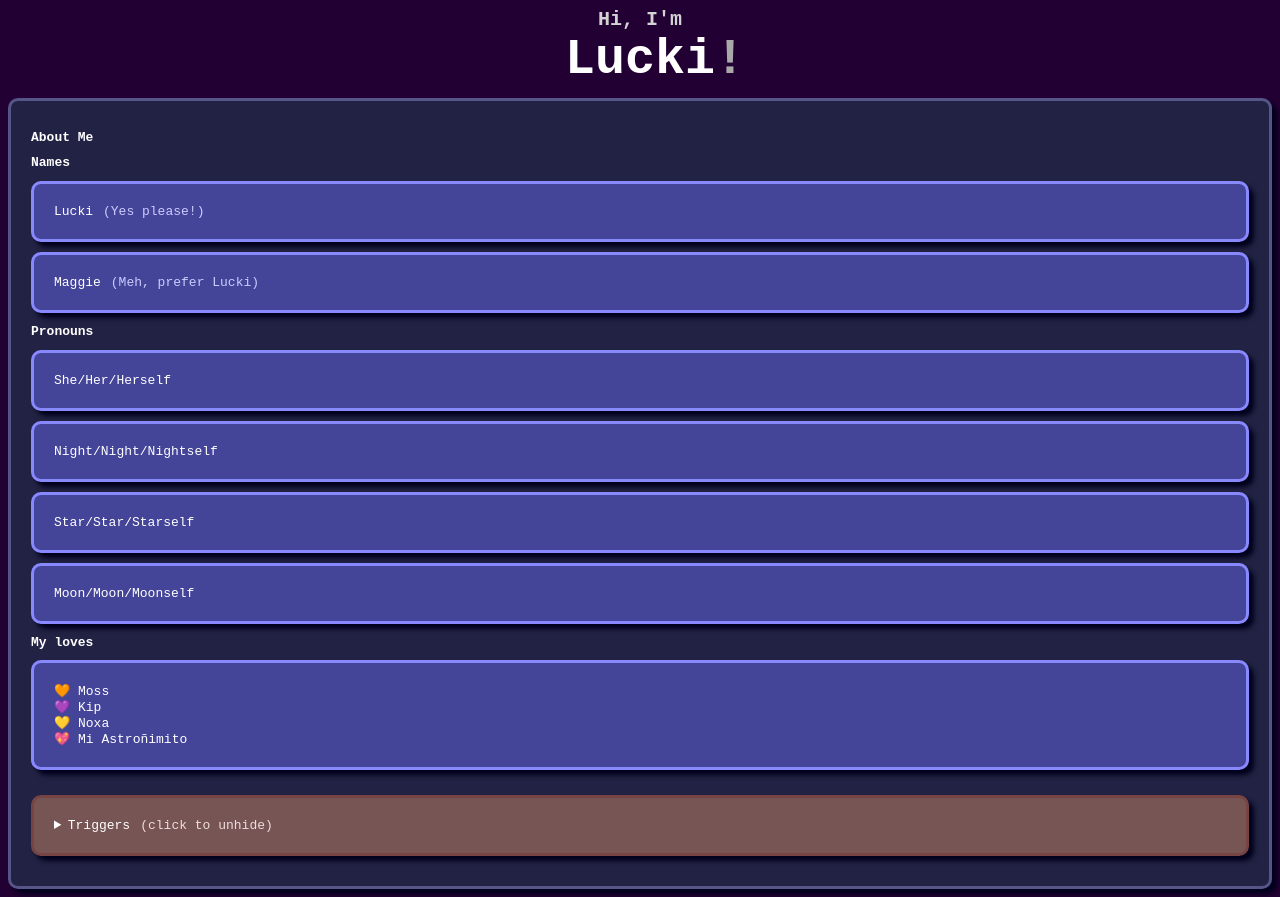
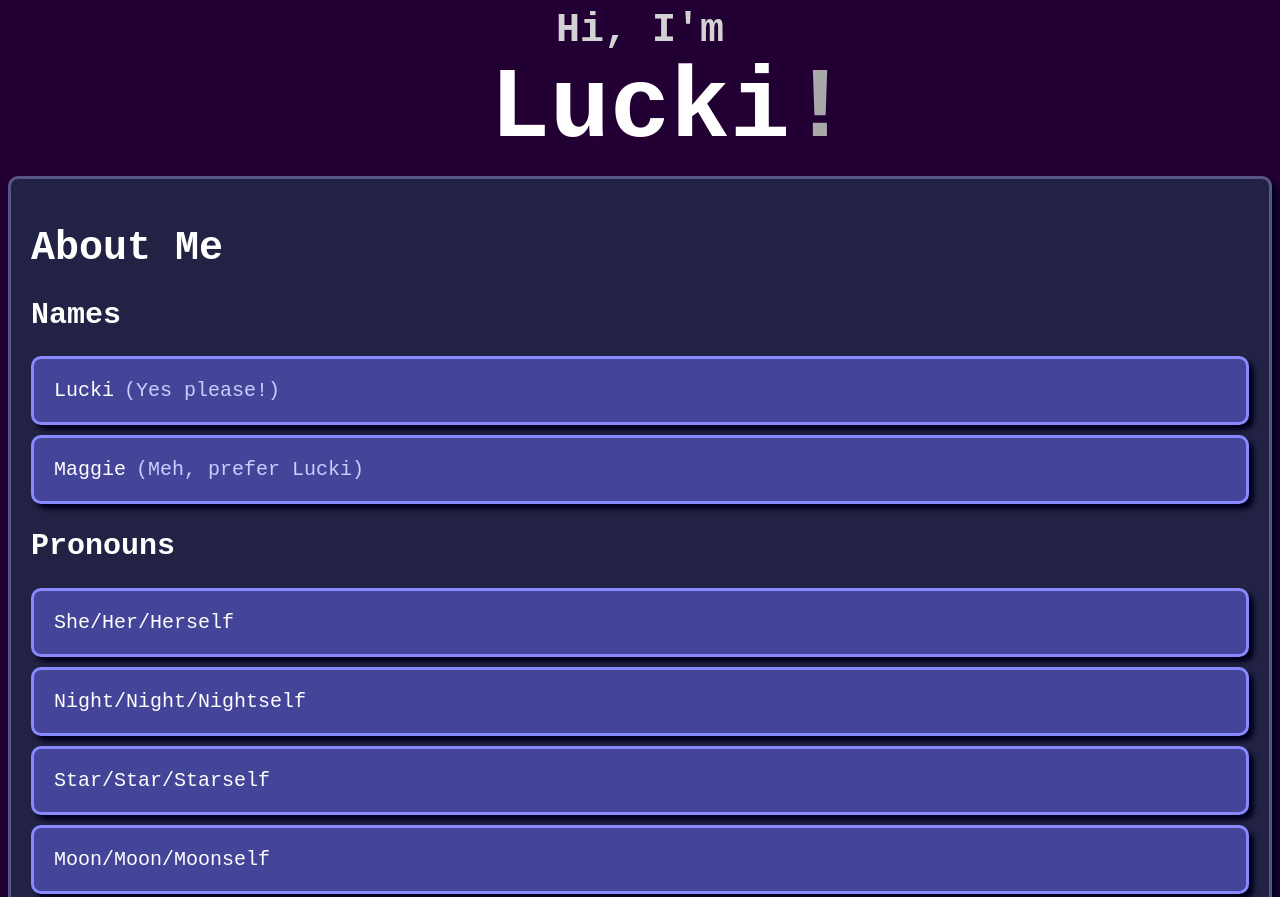
Before and after one commit to labbo-lab/aboutme, a plain HTML site: page index.html in a window 1280 px wide. Shown: the top 897 px of the page. Drawn offline with Linux system fonts and the light colour scheme.

Commit message:
Update style.css

```diff
--- a/style.css
+++ b/style.css
@@ -6,7 +6,7 @@ body {
 .mainname {
   text-align: center;
   font-weight: 900;
-  font-size: 50px;
+  font-size: 100px;
   margin-top: 0;
   margin-bottom: 10px;
   color: white;
@@ -17,13 +17,13 @@ body {
   font-weight: bold;
   text-align: center;
   margin-bottom: 0;
-  font-size: 20px;
+  font-size: 40px;
 }
 
 .mainname .exclamation {
   color: darkgray;
   font-weight: 900;
-  font-size: 50px;
+  font-size: 100px;
 }
 
 .spacer {
@@ -39,6 +39,7 @@ body {
 }
 
 .section {
+  font-size: 20px;
   margin-bottom: 10px;
   color: white;
   padding: 20px;
@@ -89,14 +90,3 @@ body {
   background: #667;
   float: right;
 }
-
-@media (max-aspect-ratio: 3/4) {
-    * {
-    font-size: 6vw;
-  }
-}
-@media (min-aspect-ratio: 4/3) {
-    * {
-    font-size: 100%;
-  }
-}
```
